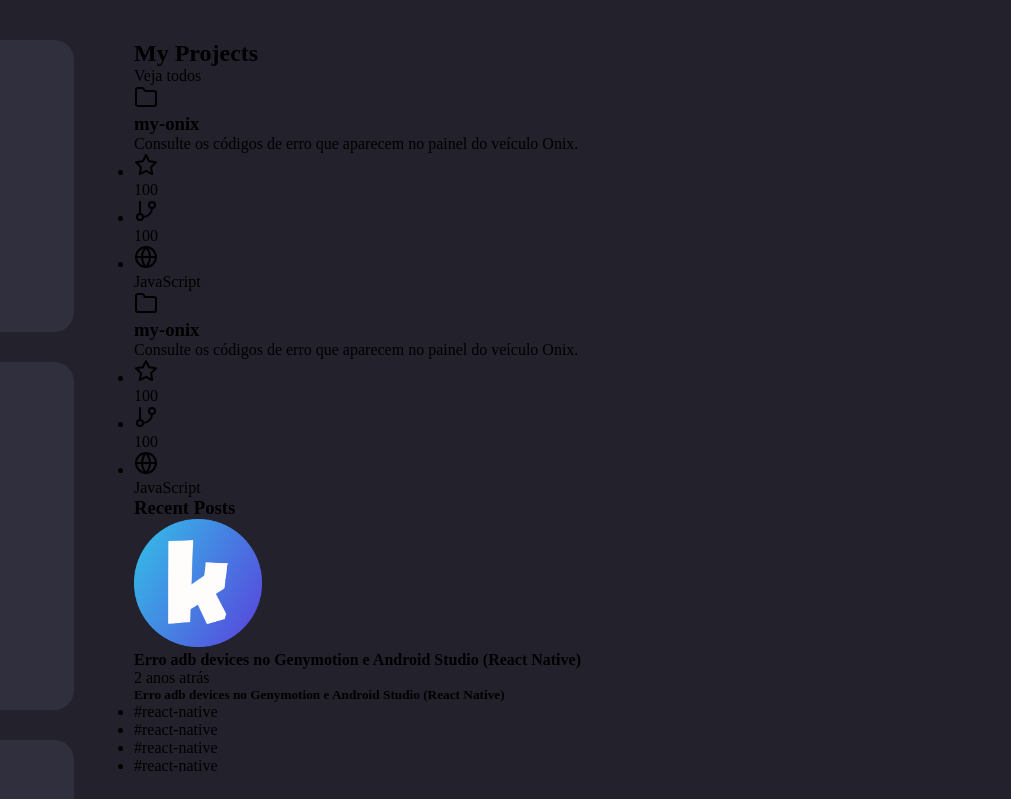
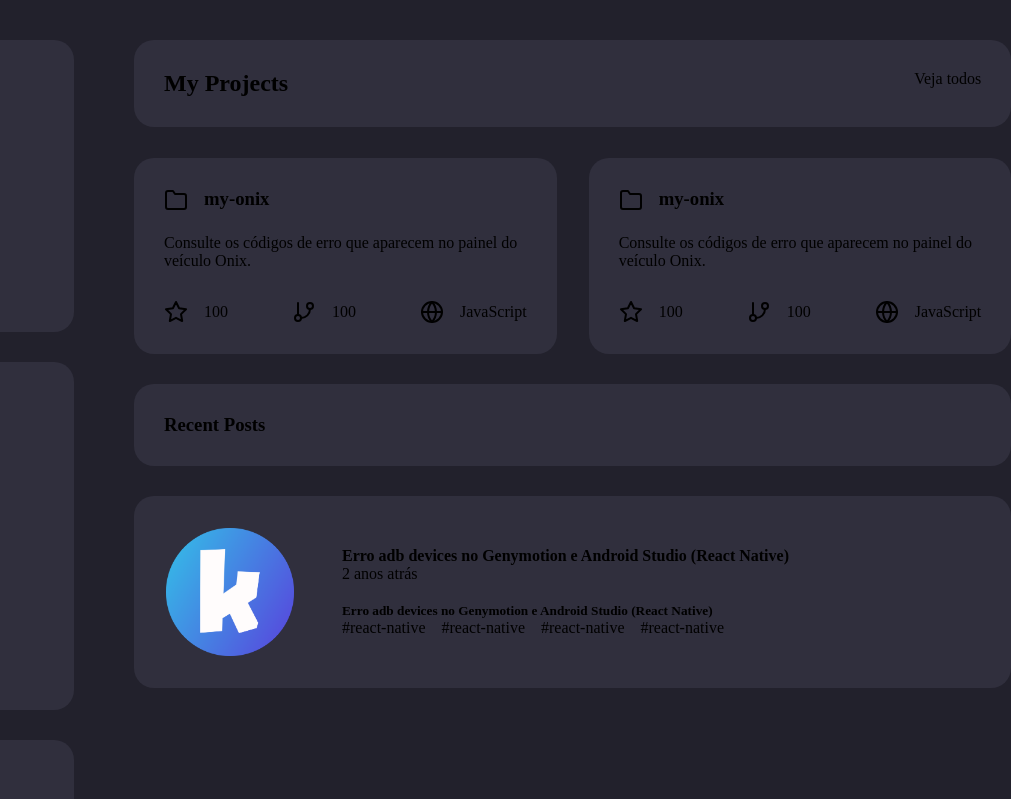
Before and after one commit to jonatas00015/primeiro, a plain HTML site: page projeto 1/index.html in a window 1280 px wide. Shown: the top 799 px of the page, 314-1325 px from the left, 1011 px wide, since content can reach past the window. Drawn offline with Linux system fonts and the light colour scheme.

Commit message:
acabei quase todo css
so falta as fontes, cores dos textos e acerta alguns detales

```diff
--- a/projeto 1/index.html
+++ b/projeto 1/index.html
@@ -12,7 +12,11 @@
       <aside>
         <div id="divaside1">
           <div>
-            <img class="perfil" src="assets/Mask group.png" alt="foto do joão" />
+            <img
+              class="perfil"
+              src="assets/Mask group.png"
+              alt="foto do joão"
+            />
           </div>
           <h2>João Inácio Neto</h2>
           <p>Full Stack Developer</p>
@@ -151,9 +155,9 @@
           </ul>
         </div>
 
-        <div>
+        <div id="divaside5">
           <h3>Educação</h3>
-          <ul>
+          <ul id="ul3">
             <li>Rocketseat 2019 - 2019 GoStack</li>
             <li>Rocketseat 2019 - 2019 GoStack</li>
             <li>Rocketseat 2019 - 2019 GoStack</li>
@@ -163,84 +167,92 @@
       </aside>
 
       <main>
-        <div class="lista1">
+        <div id="MyProjects">
           <h2>My Projects</h2>
           <p>Veja todos</p>
         </div>
 
-
-        <div>
-          <div class="lista1">
+        <div id="projects">
+          <div class="onix">
+            <div class="myonix">
               <img src="assets/folder.svg" alt="" />
               <h3 class="h3f">my-onix</h3>
             </div>
-          <p>
-            Consulte os códigos de erro que aparecem no painel do veículo Onix.
+            <p class="ponix">
+              Consulte os códigos de erro que aparecem no painel do veículo
+              Onix.
             </p>
-          <ul class="lista1">
-            <li class="lista1">
+
+            <ul class="listaonix">
+              <li class="lionix">
                 <img src="assets/star.svg" alt="" />
                 <p>100</p>
               </li>
 
-            <li class="lista1">
+              <li class="lionix">
                 <img src="assets/git-branch.svg" alt="" />
                 <p>100</p>
               </li>
 
-            <li class="lista1">
+              <li class="lionix">
                 <img src="assets/globe.svg" alt="" />
                 <p>JavaScript</p>
               </li>
+            </ul>
           </div>
 
-        <div>
-            <div class="lista1">
+          <div class="onix">
+            <div class="myonix">
               <img src="assets/folder.svg" alt="" />
               <h3 class="h3f">my-onix</h3>
             </div>
-            <p>
-              Consulte os códigos de erro que aparecem no painel do veículo Onix.
+            <p class="ponix">
+              Consulte os códigos de erro que aparecem no painel do veículo
+              Onix.
             </p>
-            <ul class="lista1">
-              <li class="lista1">
+
+            <ul class="listaonix">
+              <li class="lionix">
                 <img src="assets/star.svg" alt="" />
                 <p>100</p>
               </li>
 
-              <li class="lista1">
+              <li class="lionix">
                 <img src="assets/git-branch.svg" alt="" />
                 <p>100</p>
               </li>
 
-              <li class="lista1">
+              <li class="lionix">
                 <img src="assets/globe.svg" alt="" />
                 <p>JavaScript</p>
               </li>
+            </ul>
+          </div>
         </div>
 
-          <div>
-            <h3> Recent Posts</h3>
+        <div id="Recent">
+          <h3>Recent Posts</h3>
         </div>
 
-          <div class="lista1">
-            <img class="perfil"
-            src="assets/Mask group.png" alt="">
+        <div id="erro">
+          <img class="perfil" src="assets/Mask group.png" alt="" />
 
-            <div>
-                <h4>Erro adb devices no Genymotion e Android Studio (React Native)</h4>
+          <div id="erroadb">
+            <h4>
+              Erro adb devices no Genymotion e Android Studio (React Native)
+            </h4>
             <p>2 anos atrás</p>
-                <h5>Erro adb devices no Genymotion e Android Studio (React Native)</h5>
+            <h5 class="h5erro">
+              Erro adb devices no Genymotion e Android Studio (React Native)
+            </h5>
 
-                <ul>
+            <ul id="ulerro">
               <li>#react-native</li>
               <li>#react-native</li>
               <li>#react-native</li>
               <li>#react-native</li>
-
             </ul>
           </div>
-
         </div>
       </main>
     </div>
--- a/projeto 1/style.css
+++ b/projeto 1/style.css
@@ -56,9 +56,13 @@ body {
     padding: 30px 20px ;
     border-radius: 20px;
 
-
 }
 
+#divaside5 {
+    background-color: #302F3D;
+    padding: 30px 20px ;
+    border-radius: 20px;
+}
 aside {
     display: flex;
     flex-direction: column;
@@ -69,6 +73,74 @@ aside {
 
 main {
     flex: 1;
+}
+
+#MyProjects{
+    display: flex;
+    justify-content: space-between;
+
+    background-color: #302F3D;
+    border-radius: 20px;
+    padding: 30px;
+    margin: 0 0 31px;
+}
+
+#projects {
+    display: flex;
+    gap: 2rem;
+}
+
+.onix{
+    background-color: #302F3D;
+    border-radius: 20px;
+    padding: 30px 30px 0 30px;
+}
+.myonix {
+    display: flex;
+    gap: 1rem;
+    margin: 0 0 22px;
+}
+
+.ponix {
+    margin: 0 0 30px;
+}
+.listaonix {
+    display: flex;
+    justify-content: center;
+    gap: 4rem;
+    list-style: none;
+    margin: 0 0 30px;
+}
+.lionix{
+    display: flex;
+    gap: 1rem;
+    align-items:center;
+}
+
+#Recent{
+    padding: 30px;
+    margin: 30px 0 ;
+    border-radius: 20px;
+    background-color: #302F3D ;
+}
+
+#erro {
+    display: flex ;
+    gap: 3rem;
+    padding: 2rem;
+    background-color: #302F3D;
+    border-radius: 20px;
+    align-items: center;
+}
+
+.h5erro {
+    margin: 1.25rem 0 0 ;
+}
+
+#ulerro{
+    display: flex;
+    list-style: none;
+    gap: 1rem;
 }
 
 #ul1 {
@@ -85,7 +157,12 @@ main {
 }
 
 #ul2{
-    padding: 20px 40px 40px ;
+    padding: 20px 100px 40px 40px ;
+
+}
+
+#ul3{
+    padding: 20px 180px 40px 40px;
 
 }
 
```
Lines whose indentation alone changed are shown as unchanged.
